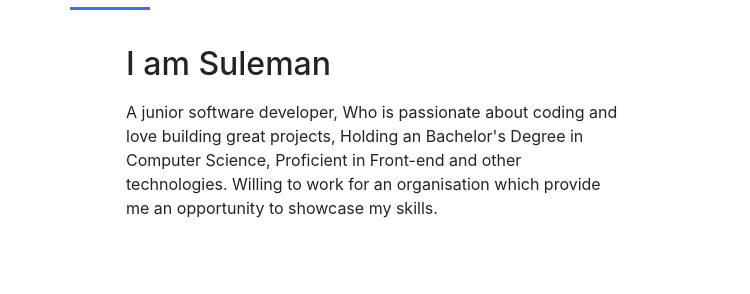
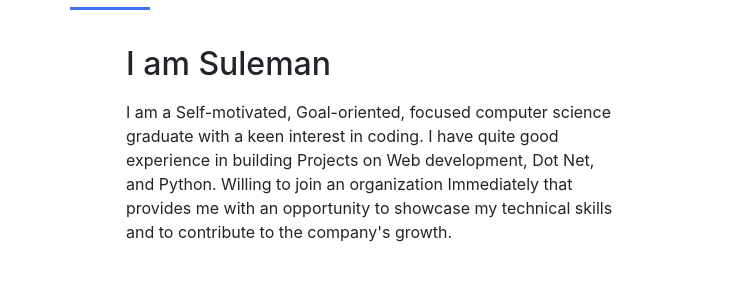
Before and after one commit to fsuleman2/portfolio_sul, a plain HTML site: page index.html in a window 1280 px wide. Shown: the part 921-1215 px from the top of the page, 530-1280 px from the left. Drawn offline with nearby package versions, Linux system fonts and the light colour scheme.

Commit message:
headline updated

```diff
--- a/index.html
+++ b/index.html
@@ -68,7 +68,7 @@
 
                     <div>
                         <h2 class="about__subtitle">I am Suleman</h2>
-                        <p class="about__text">A junior software developer, Who is passionate about coding and love building great projects, Holding an Bachelor's Degree in Computer Science, Proficient in Front-end and other technologies. Willing to work for an organisation which provide me an opportunity to showcase my skills.</p>
+                        <p class="about__text">I am a Self-motivated, Goal-oriented, focused computer science graduate with a keen interest in coding. I have quite good experience in building Projects on Web development, Dot Net, and Python. Willing to join an organization Immediately that provides me with an opportunity to showcase my technical skills and to contribute to the company's growth.</p>
                     </div>
                 </div>
             </section>
```
